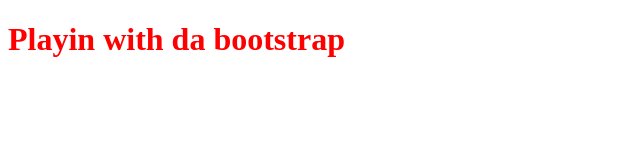
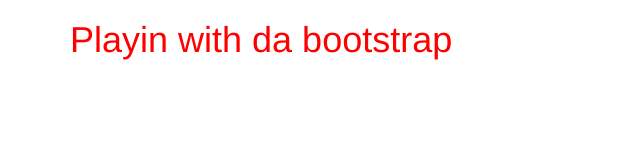
Before and after one commit to nss-day-cohort-17/playinwithbootstrap-sscotth, a plain HTML site: page index.html in a window 1280 px wide. Shown: the whole page, without its empty margins (0-640 px from the left). Drawn offline with nearby package versions, Linux system fonts and the light colour scheme.

Commit message:
add bootstrap

```diff
--- a/index.html
+++ b/index.html
@@ -2,9 +2,13 @@
 <html>
 	<head>
 		<title>Playin with da bootstrap</title>
+		<link rel="stylesheet" href="https://maxcdn.bootstrapcdn.com/bootstrap/3.3.7/css/bootstrap.min.css" />
 		<link rel="stylesheet" href="main.css" />
 	</head>
 	<body>
-		<h1>Playin with da bootstrap</h1>
+		<div class="container">
+			<h1>Playin with da bootstrap</h1>
+		</div>
+		<script src="https://maxcdn.bootstrapcdn.com/bootstrap/3.3.7/js/bootstrap.min.js"></script>
 	</body>
 </html>
```
